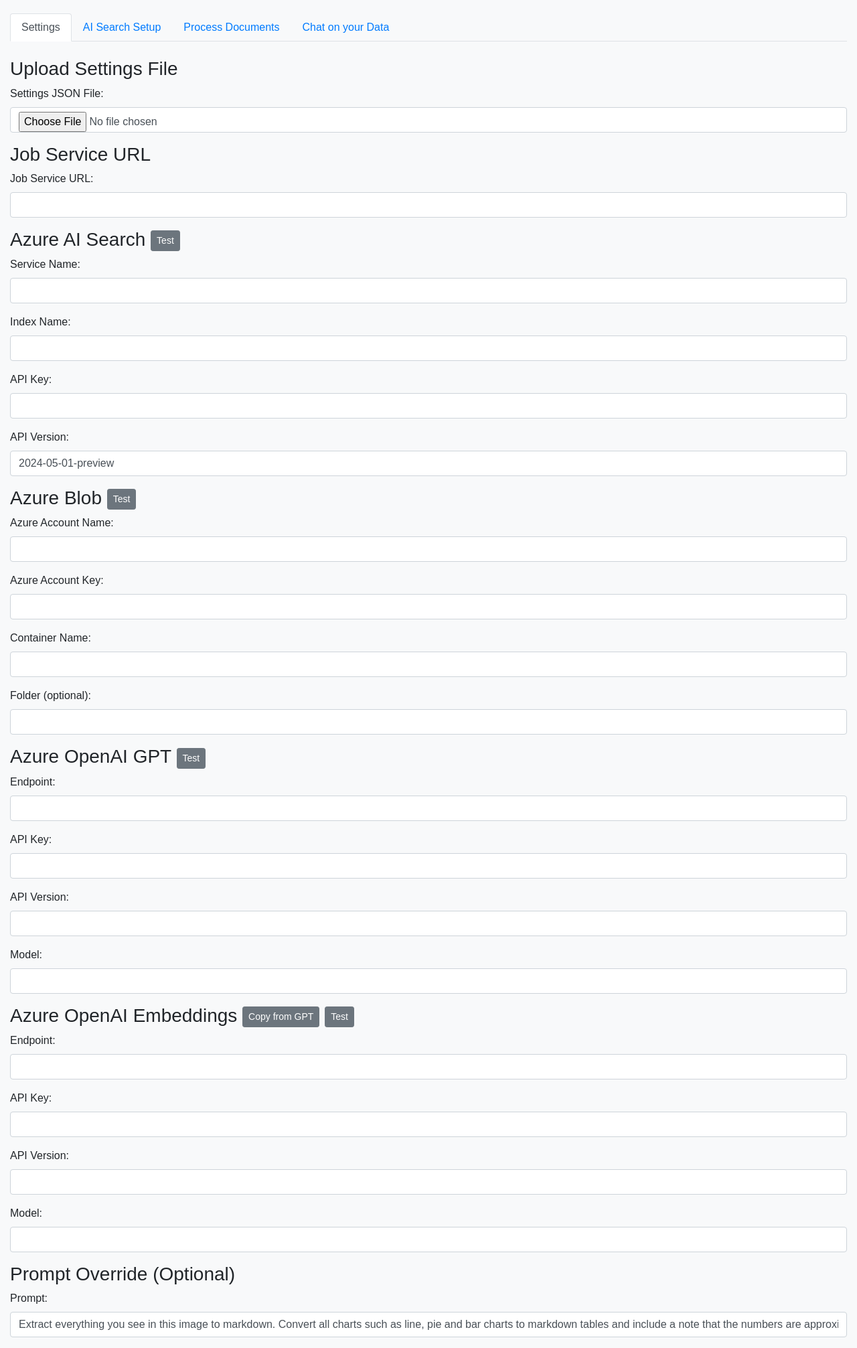
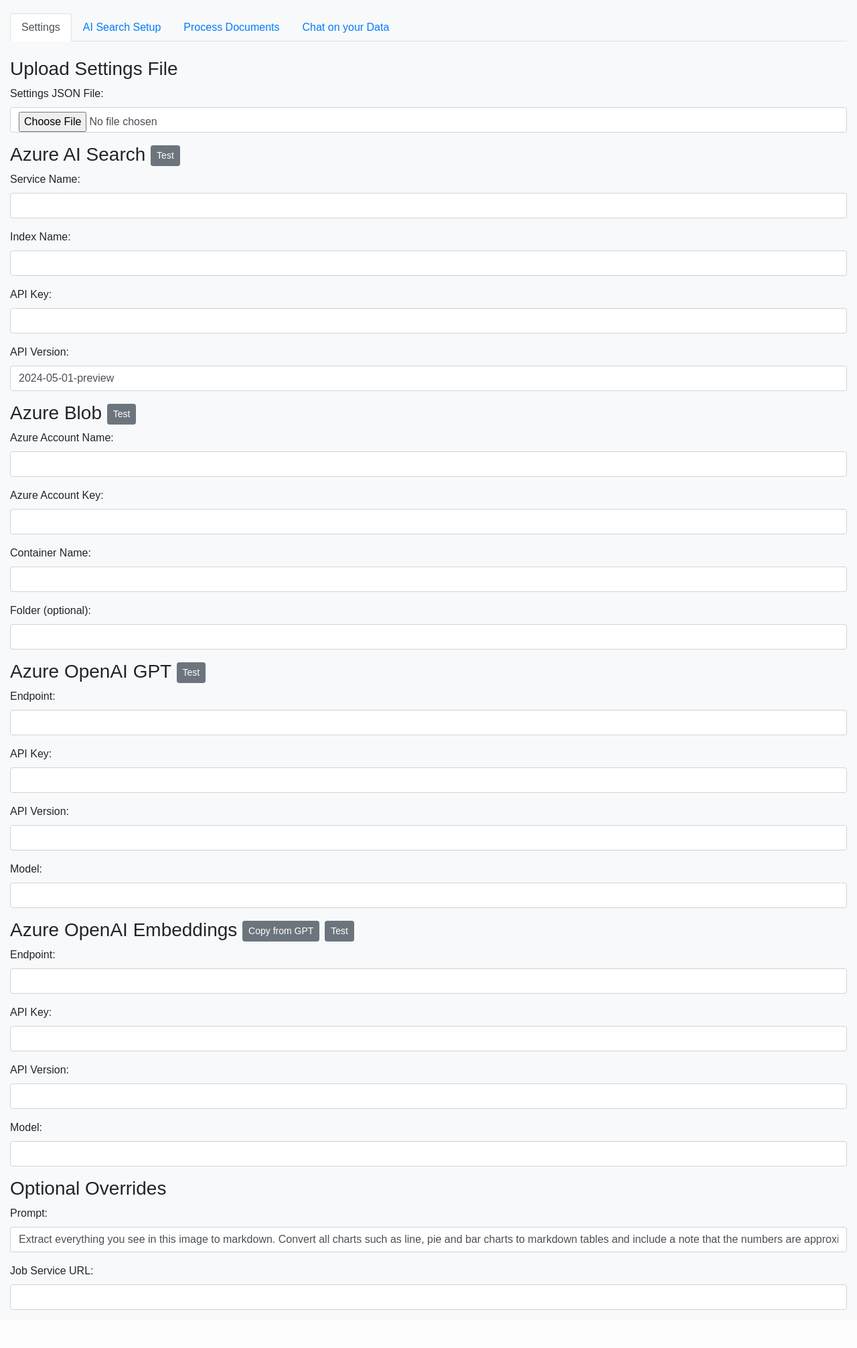
Before and after one commit to liamca/GPT4oContentExtraction, a FastAPI app: page / in a window 1280 px wide. Shown: the part 56-2069 px from the top of the page at 67% size. After the commit the page ends 2012 px from the top, so only its background shows below. Run offline with FastAPI, Linux system fonts and the light colour scheme; some libraries are stand-ins or nearby versions.

Commit message:
Update index.html

```diff
--- a/docker/templates/index.html
+++ b/docker/templates/index.html
@@ -85,11 +85,6 @@
                         <label for="file">Settings JSON File:</label>
                         <input type="file" id="file" name="file" class="form-control" onchange="uploadSettingsFile(event)" required>
                     </div>
-                    <h3>Job Service URL</h3>
-                    <div class="form-group">
-                        <label for="job_service_url">Job Service URL:</label>
-                        <input type="text" id="job_service_url" name="job_service_url" class="form-control" value="{{ job_service_url }}" required>
-                    </div>
                     <h3>Azure AI Search <button type="button" class="btn btn-secondary btn-sm" onclick="testSearchAPI()">Test</button></h3>
                     <div class="form-group">
                         <label for="search_service_name">Service Name:</label>
@@ -158,11 +153,16 @@
                         <label for="openai_embedding_model">Model:</label>
                         <input type="text" id="openai_embedding_model" name="openai_embedding_model" class="form-control" value="{{ openai_embedding_model }}" required>
                     </div>
-                    <h3>Prompt Override (Optional)</h3>
+                    <h3>Optional Overrides</h3>
                     <div class="form-group">
                         <label for="prompt">Prompt:</label>
                         <input type="text" id="prompt" name="prompt" class="form-control" value="{{ prompt }}">
                     </div>
+                    <div class="form-group">
+                        <label for="job_service_url">Job Service URL:</label>
+                        <input type="text" id="job_service_url" name="job_service_url" class="form-control" value="{{ job_service_url }}" required>
+                    </div>
+
                 </form>
             </div>
             <div class="tab-pane fade" id="search-setup" role="tabpanel" aria-labelledby="search-setup-tab">
```
